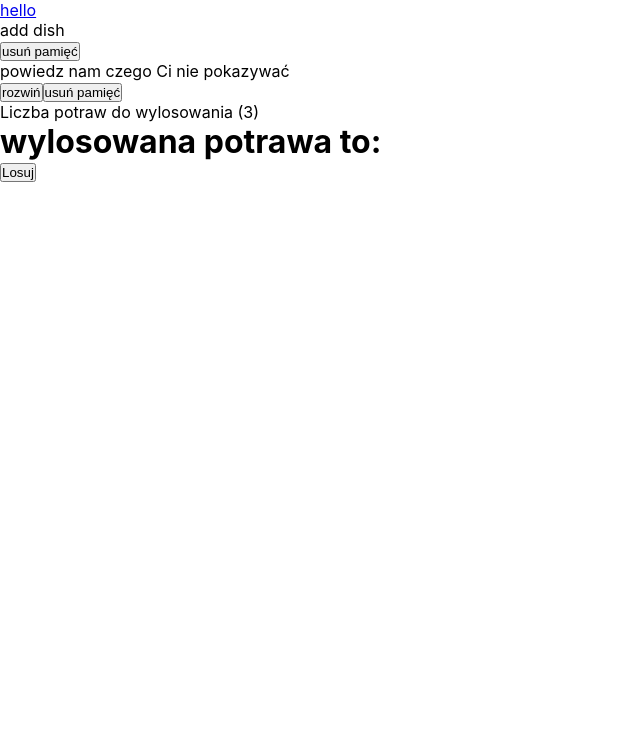
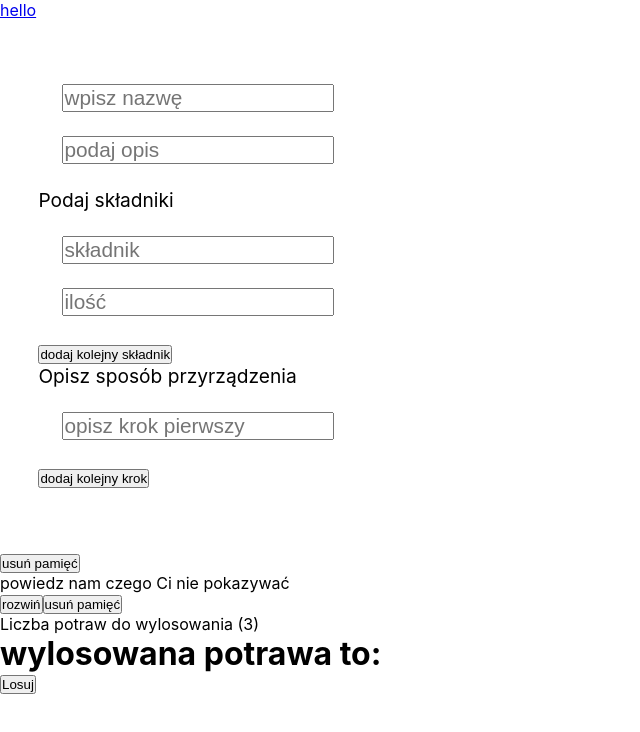
Before and after one commit to atrykp/what-s-for-dinner-react-app, a React (Create React App) app: page /addDish in a window 1280 px wide. Shown: the top 732 px of the page, without its empty margins (0-640 px from the left). Built offline with nearby package versions, Linux system fonts and the light colour scheme.

Commit message:
add form in AddDish.js and add file AddDish.css

```diff
--- a/src/index.js
+++ b/src/index.js
@@ -11,7 +11,4 @@ ReactDOM.render(
   document.getElementById("root")
 );
 
-// If you want to start measuring performance in your app, pass a function
-// to log results (for example: reportWebVitals(console.log))
-// or send to an analytics endpoint. Learn more: https://bit.ly/CRA-vitals
 reportWebVitals();
--- a/src/pages/AddDish.js
+++ b/src/pages/AddDish.js
@@ -1,6 +1,19 @@
 import React from "react";
+import "../styles/AddDish.css";
 
 const AddDish = () => {
-  return <div>add dish</div>;
+  return (
+    <form action="" className="addDish">
+      <input type="text" placeholder="wpisz nazwę" />
+      <input type="text" placeholder="podaj opis" />
+      <p>Podaj składniki</p>
+      <input type="text" placeholder="składnik" />
+      <input type="number" placeholder="ilość" />
+      <button>dodaj kolejny składnik</button>
+      <p>Opisz sposób przyrządzenia</p>
+      <input type="text" placeholder="opisz krok pierwszy" />
+      <button>dodaj kolejny krok</button>
+    </form>
+  );
 };
 export default AddDish;
--- /dev/null
+++ b/src/styles/AddDish.css
@@ -0,0 +1,10 @@
+.addDish {
+  margin: 5% 3%;
+  font-size: 1.2rem;
+}
+
+.addDish input {
+  display: block;
+  margin: 2%;
+  font-size: 1.3rem;
+}
```
Also changed, not shown: 1 other file (tests, documents, lock files or other folders).
